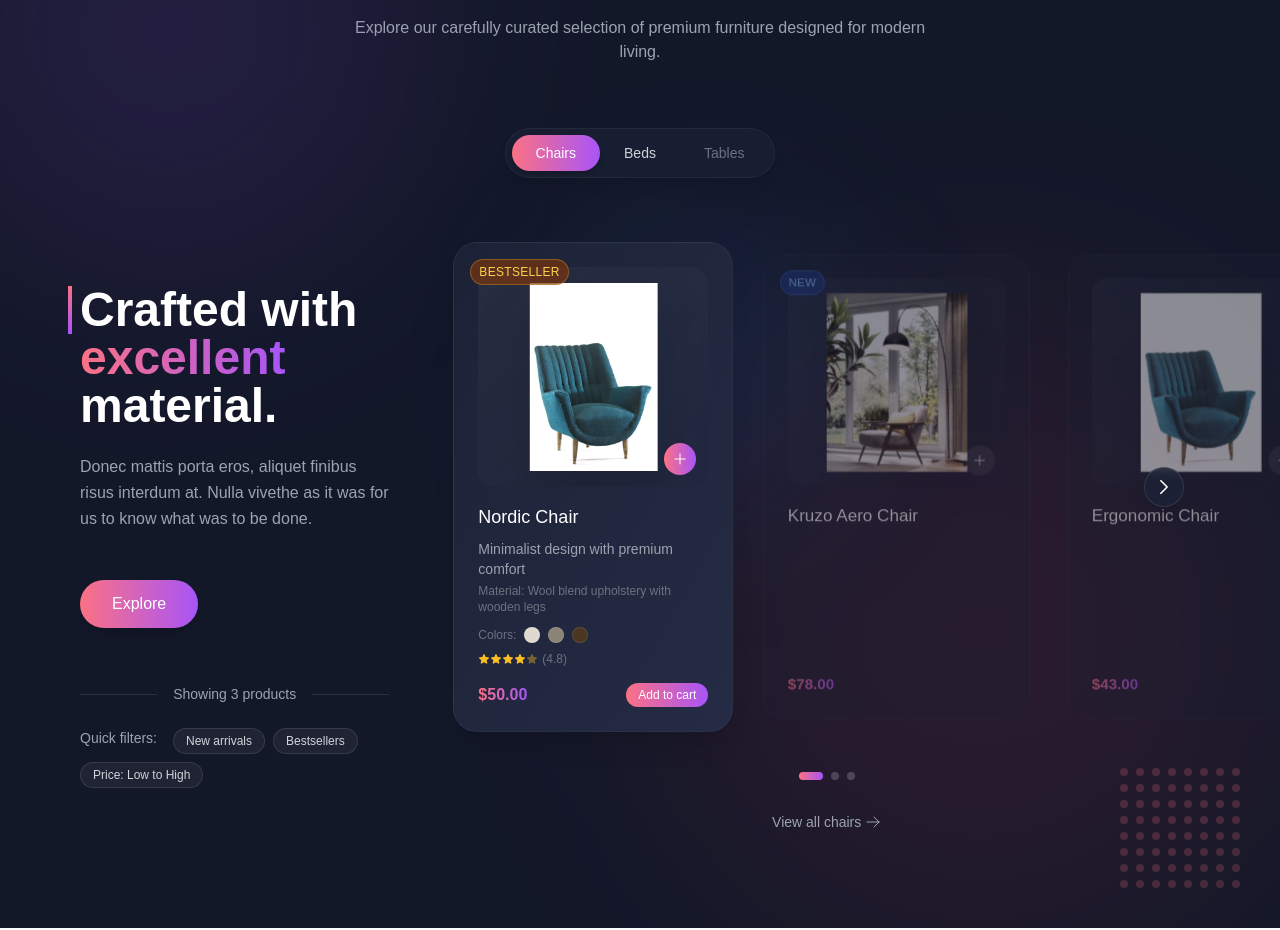
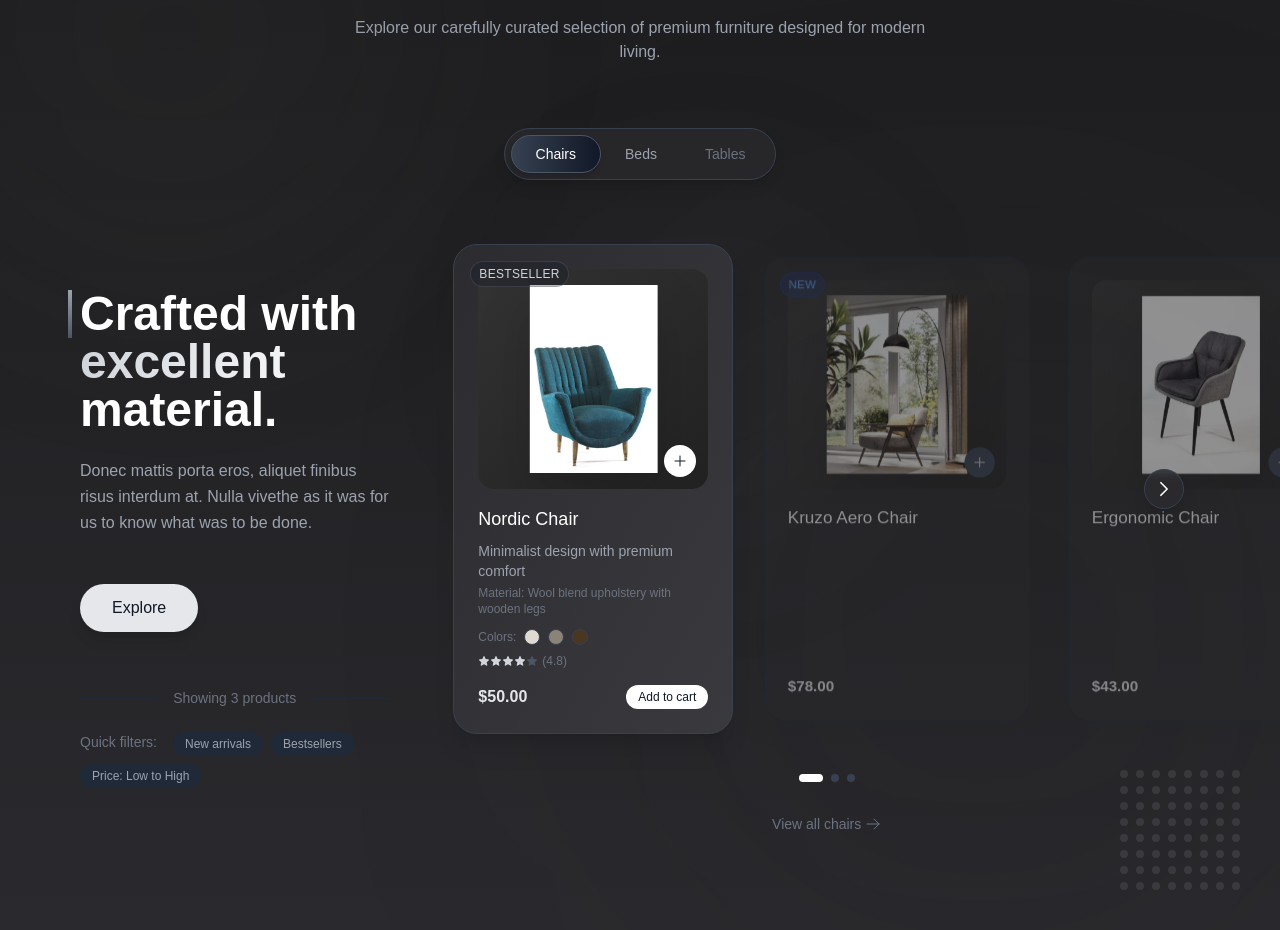
Before and after one commit to rachit069/furnitureEcommerce, a React (Create React App) app in the folder client/: page / in a window 1280 px wide. Shown: the part 940-1870 px from the top of the page. Built offline with nearby package versions, Linux system fonts and the light colour scheme.

Commit message:
background grey

```diff
--- a/client/src/components/chairPage.jsx
+++ b/client/src/components/chairPage.jsx
@@ -2,7 +2,9 @@ import React, { useState } from "react";
 // Import images from assets
 import chair1 from "../assets/chair1.png";
 import chair2 from "../assets/chair2.png";
+import chair3 from "../assets/chair3.png";
 import bed1 from "../assets/bed1.png";
+import table from "../assets/table.png"
 
 const ChairPages = () => {
   const [activeProduct, setActiveProduct] = useState(0);
@@ -37,7 +39,7 @@ const ChairPages = () => {
         id: 3,
         name: "Ergonomic Chair",
         price: 43.00,
-        image: chair1, // Using chair1 as placeholder
+        image: chair3, // Using chair3 as requested
         description: "Designed for optimal posture and support",
         material: "Sustainable wood with eco-friendly fabric",
         colors: ["#636F57", "#8F9779", "#BDC9A7"],
@@ -83,17 +85,17 @@ const ChairPages = () => {
   };
 
   return (
-    <div className="min-h-screen bg-[#131829] py-24 px-6 md:px-20 text-white font-['Poppins',sans-serif] relative overflow-hidden">
+    <div className="min-h-screen bg-gradient-to-b from-[#1C1C1E] to-[#2A2A2E] py-24 px-6 md:px-20 text-white font-['Poppins',sans-serif] relative overflow-hidden">
       {/* Decorative elements */}
       <div className="absolute inset-0 pointer-events-none overflow-hidden">
-        <div className="absolute w-[500px] h-[500px] rounded-full bg-purple-500/10 blur-[100px] -top-20 -left-20"></div>
-        <div className="absolute w-[600px] h-[600px] rounded-full bg-rose-500/10 blur-[120px] bottom-0 right-0"></div>
-        <div className="absolute w-[300px] h-[300px] rounded-full bg-blue-500/10 blur-[80px] top-1/3 right-1/3"></div>
+        <div className="absolute w-[500px] h-[500px] rounded-full bg-[#444]/10 blur-[100px] -top-20 -left-20"></div>
+        <div className="absolute w-[600px] h-[600px] rounded-full bg-[#222]/20 blur-[150px] bottom-0 right-0"></div>
+        <div className="absolute w-[300px] h-[300px] rounded-full bg-[#777]/5 blur-[100px] top-1/3 right-1/3"></div>
 
         {/* Grid pattern */}
-        <div className="absolute bottom-10 right-10 grid grid-cols-8 gap-2 opacity-20">
+        <div className="absolute bottom-10 right-10 grid grid-cols-8 gap-2 opacity-10">
           {Array.from({ length: 64 }).map((_, i) => (
-            <span key={i} className="w-2 h-2 rounded-full bg-rose-400"></span>
+            <span key={i} className="w-2 h-2 rounded-full bg-gray-300"></span>
           ))}
         </div>
       </div>
@@ -108,13 +110,13 @@ const ChairPages = () => {
 
         {/* Category selector */}
         <div className="flex justify-center mb-16">
-          <div className="inline-flex bg-[#1c2236]/70 backdrop-blur-sm p-1.5 rounded-full shadow-lg border border-white/5">
+          <div className="inline-flex bg-[#2C2C30]/70 backdrop-blur-sm p-1.5 rounded-full shadow-lg border border-gray-700">
             <button
               onClick={() => changeCategory("chairs")}
               className={`px-6 py-2 rounded-full text-sm font-medium transition-all duration-300 ${
                 category === "chairs"
-                  ? "bg-gradient-to-r from-rose-400 to-purple-500 text-white shadow-md"
-                  : "text-gray-300 hover:text-white hover:bg-white/5"
+                  ? "bg-gradient-to-r from-gray-700 to-gray-900 text-white shadow-md border border-gray-600"
+                  : "text-gray-400 hover:text-white hover:bg-white/5"
               }`}
             >
               Chairs
@@ -123,8 +125,8 @@ const ChairPages = () => {
               onClick={() => changeCategory("beds")}
               className={`px-6 py-2 rounded-full text-sm font-medium transition-all duration-300 ${
                 category === "beds"
-                  ? "bg-gradient-to-r from-rose-400 to-purple-500 text-white shadow-md"
-                  : "text-gray-300 hover:text-white hover:bg-white/5"
+                  ? "bg-gradient-to-r from-gray-700 to-gray-900 text-white shadow-md border border-gray-600"
+                  : "text-gray-400 hover:text-white hover:bg-white/5"
               }`}
             >
               Beds
@@ -141,9 +143,9 @@ const ChairPages = () => {
           {/* Left content */}
           <div className="w-full lg:w-1/3 space-y-6 z-10">
             <div className="relative">
-              <div className="absolute -left-3 top-0 w-1 h-12 bg-gradient-to-b from-rose-400 to-purple-500"></div>
+              <div className="absolute -left-3 top-0 w-1 h-12 bg-gradient-to-b from-gray-400 to-gray-600"></div>
               <h2 className="text-4xl md:text-5xl font-bold leading-tight">
-                Crafted with <span className="bg-clip-text text-transparent bg-gradient-to-r from-rose-400 to-purple-500">excellent</span> material.
+                Crafted with <span className="bg-clip-text text-transparent bg-gradient-to-r from-gray-300 to-gray-100">excellent</span> material.
               </h2>
             </div>
 
@@ -152,29 +154,29 @@ const ChairPages = () => {
             </p>
 
             <div className="pt-6">
-              <button className="group relative overflow-hidden bg-gradient-to-r from-rose-400 to-purple-500 text-white px-8 py-3 rounded-full font-medium shadow-lg transition-all duration-300 hover:shadow-purple-500/20 hover:shadow-xl">
-                <span className="relative z-10">Explore</span>
-                <span className="absolute inset-0 bg-[#131829] scale-x-0 group-hover:scale-x-100 origin-left transition-transform duration-500"></span>
+              <button className="group relative overflow-hidden bg-gray-200 text-gray-900 px-8 py-3 rounded-full font-medium shadow-lg transition-all duration-300 hover:shadow-gray-400/10 hover:shadow-xl">
+                <span className="relative z-10 group-hover:text-white transition-colors duration-300">Explore</span>
+                <span className="absolute inset-0 bg-gradient-to-r from-gray-700 to-gray-900 scale-x-0 group-hover:scale-x-100 origin-left transition-transform duration-500"></span>
               </button>
             </div>
 
             {/* Product count */}
             <div className="pt-8 flex items-center">
-              <div className="h-px bg-white/10 flex-grow"></div>
-              <div className="px-4 text-sm text-gray-400">Showing {products.length} products</div>
-              <div className="h-px bg-white/10 flex-grow"></div>
+              <div className="h-px bg-gray-800 flex-grow"></div>
+              <div className="px-4 text-sm text-gray-500">Showing {products.length} products</div>
+              <div className="h-px bg-gray-800 flex-grow"></div>
             </div>
 
             {/* Quick filter */}
             <div className="flex flex-wrap gap-2">
-              <span className="text-sm text-gray-400 mr-2">Quick filters:</span>
-              <button className="px-3 py-1 text-xs rounded-full bg-white/5 border border-white/10 text-gray-300 hover:bg-white/10 transition-colors">
+              <span className="text-sm text-gray-500 mr-2">Quick filters:</span>
+              <button className="px-3 py-1 text-xs rounded-full bg-gray-800 text-gray-400 hover:bg-gray-700 hover:text-gray-300 transition-colors">
                 New arrivals
               </button>
-              <button className="px-3 py-1 text-xs rounded-full bg-white/5 border border-white/10 text-gray-300 hover:bg-white/10 transition-colors">
+              <button className="px-3 py-1 text-xs rounded-full bg-gray-800 text-gray-400 hover:bg-gray-700 hover:text-gray-300 transition-colors">
                 Bestsellers
               </button>
-              <button className="px-3 py-1 text-xs rounded-full bg-white/5 border border-white/10 text-gray-300 hover:bg-white/10 transition-colors">
+              <button className="px-3 py-1 text-xs rounded-full bg-gray-800 text-gray-400 hover:bg-gray-700 hover:text-gray-300 transition-colors">
                 Price: Low to High
               </button>
             </div>
@@ -199,8 +201,8 @@ const ChairPages = () => {
                       className={`
                         rounded-3xl p-6 h-full flex flex-col relative overflow-hidden group
                         ${index === activeProduct
-                          ? 'bg-gradient-to-br from-[#1c2236] to-[#252b44] shadow-xl border border-white/5'
-                          : 'bg-[#1c2236]/50 border border-white/5'
+                          ? 'bg-gradient-to-br from-[#2C2C30] to-[#3A3A3E] shadow-xl border border-gray-700'
+                          : 'bg-[#2C2C30]/70 border border-gray-800'
                         }
                       `}
                     >
@@ -209,9 +211,9 @@ const ChairPages = () => {
                         <div className="absolute top-4 left-4 z-20">
                           <div className={`
                             text-xs px-2 py-1 rounded-full font-medium uppercase tracking-wide
-                            ${product.tag === 'new' ? 'bg-blue-900/70 text-blue-300 border border-blue-400/30' :
-                              product.tag === 'bestseller' ? 'bg-amber-900/70 text-amber-300 border border-amber-400/30' :
-                              product.tag === 'premium' ? 'bg-purple-900/70 text-purple-300 border border-purple-400/30' : ''}
+                            ${product.tag === 'new' ? 'bg-blue-900/30 text-blue-400 border border-blue-700/30' :
+                              product.tag === 'bestseller' ? 'bg-gray-900/30 text-gray-300 border border-gray-500/30' :
+                              product.tag === 'premium' ? 'bg-gray-900/30 text-gray-300 border border-gray-500/30' : ''}
                           `}>
                             {product.tag}
                           </div>
@@ -219,7 +221,7 @@ const ChairPages = () => {
                       )}
 
                       {/* Image container */}
-                      <div className="mb-4 rounded-2xl bg-gradient-to-br from-white/5 to-transparent p-4 h-[220px] flex items-center justify-center relative overflow-hidden backdrop-blur-sm">
+                      <div className="mb-4 rounded-2xl bg-gradient-to-br from-[#333] to-[#222] p-4 h-[220px] flex items-center justify-center relative overflow-hidden">
                         {/* Actual image */}
                         <img
                           src={product.image}
@@ -232,8 +234,8 @@ const ChairPages = () => {
                           className={`
                             absolute bottom-3 right-3 w-8 h-8 rounded-full flex items-center justify-center
                             ${index === activeProduct
-                              ? 'bg-gradient-to-r from-rose-400 to-purple-500 text-white'
-                              : 'bg-white/10 text-gray-300 hover:bg-white/20'
+                              ? 'bg-white text-gray-900'
+                              : 'bg-gray-700 text-gray-300 hover:bg-gray-600'
                             }
                           `}
                           onClick={() => setActiveProduct(index)}
@@ -244,14 +246,14 @@ const ChairPages = () => {
                         </button>
 
                         {/* Hover actions */}
-                        <div className="absolute inset-0 bg-black/30 backdrop-blur-sm flex items-center justify-center opacity-0 group-hover:opacity-100 transition-opacity">
+                        <div className="absolute inset-0 bg-black/40 backdrop-blur-sm flex items-center justify-center opacity-0 group-hover:opacity-100 transition-opacity">
                           <div className="flex gap-2">
-                            <button className="w-8 h-8 rounded-full bg-white/10 flex items-center justify-center text-white hover:bg-white/20 transition-colors">
+                            <button className="w-8 h-8 rounded-full bg-gray-800 flex items-center justify-center text-gray-300 hover:bg-gray-700 transition-colors">
                               <svg xmlns="http://www.w3.org/2000/svg" fill="none" viewBox="0 0 24 24" strokeWidth={1.5} stroke="currentColor" className="w-4 h-4">
                                 <path strokeLinecap="round" strokeLinejoin="round" d="M21 8.25c0-2.485-2.099-4.5-4.688-4.5-1.935 0-3.597 1.126-4.312 2.733-.715-1.607-2.377-2.733-4.313-2.733C5.1 3.75 3 5.765 3 8.25c0 7.22 9 12 9 12s9-4.78 9-12z" />
                               </svg>
                             </button>
-                            <button className="w-8 h-8 rounded-full bg-white/10 flex items-center justify-center text-white hover:bg-white/20 transition-colors">
+                            <button className="w-8 h-8 rounded-full bg-gray-800 flex items-center justify-center text-gray-300 hover:bg-gray-700 transition-colors">
                               <svg xmlns="http://www.w3.org/2000/svg" fill="none" viewBox="0 0 24 24" strokeWidth={1.5} stroke="currentColor" className="w-4 h-4">
                                 <path strokeLinecap="round" strokeLinejoin="round" d="M7.217 10.907a2.25 2.25 0 100 2.186m0-2.186c.18.324.283.696.283 1.093s-.103.77-.283 1.093m0-2.186l9.566-5.314m-9.566 7.5l9.566 5.314m0 0a2.25 2.25 0 103.935 2.186 2.25 2.25 0 00-3.935-2.186zm0-12.814a2.25 2.25 0 103.933-2.185 2.25 2.25 0 00-3.933 2.185z" />
                               </svg>
@@ -279,7 +281,7 @@ const ChairPages = () => {
                                 {product.colors.map((color, i) => (
                                   <div
                                     key={i}
-                                    className="w-4 h-4 rounded-full border border-white/10 cursor-pointer hover:ring-2 hover:ring-offset-2 hover:ring-offset-[#1c2236] hover:ring-white/20 transition-all"
+                                    className="w-4 h-4 rounded-full border border-gray-700 cursor-pointer hover:ring-2 hover:ring-offset-1 hover:ring-offset-[#2C2C30] hover:ring-gray-600 transition-all"
                                     style={{ backgroundColor: color }}
                                   ></div>
                                 ))}
@@ -287,9 +289,9 @@ const ChairPages = () => {
 
                               {/* Rating stars */}
                               <div className="mt-2 flex items-center gap-1">
-                                <div className="flex text-amber-400">
+                                <div className="flex text-gray-400">
                                   {Array.from({ length: 5 }).map((_, i) => (
-                                    <svg key={i} xmlns="http://www.w3.org/2000/svg" viewBox="0 0 24 24" fill="currentColor" className={`w-3 h-3 ${i < Math.floor(product.rating) ? 'opacity-100' : 'opacity-40'}`}>
+                                    <svg key={i} xmlns="http://www.w3.org/2000/svg" viewBox="0 0 24 24" fill="currentColor" className={`w-3 h-3 ${i < Math.floor(product.rating) ? 'text-gray-300' : 'text-gray-600'}`}>
                                       <path fillRule="evenodd" d="M10.788 3.21c.448-1.077 1.976-1.077 2.424 0l2.082 5.007 5.404.433c1.164.093 1.636 1.545.749 2.305l-4.117 3.527 1.257 5.273c.271 1.136-.964 2.033-1.96 1.425L12 18.354 7.373 21.18c-.996.608-2.231-.29-1.96-1.425l1.257-5.273-4.117-3.527c-.887-.76-.415-2.212.749-2.305l5.404-.433 2.082-5.006z" clipRule="evenodd" />
                                     </svg>
                                   ))}
@@ -301,14 +303,14 @@ const ChairPages = () => {
                         </div>
 
                         <div className="flex justify-between items-end mt-2">
-                          <div className="font-semibold bg-clip-text text-transparent bg-gradient-to-r from-rose-400 to-purple-500">
+                          <div className="font-semibold text-gray-200">
                             ${product.price.toFixed(2)}
                           </div>
 
                           {index === activeProduct && (
-                            <button className="group relative overflow-hidden px-3 py-1 rounded-full bg-gradient-to-r from-rose-400 to-purple-500 text-white text-xs font-medium transition-all hover:shadow-md">
-                              <span className="relative z-10">Add to cart</span>
-                              <span className="absolute inset-0 bg-gradient-to-r from-purple-500 to-rose-400 opacity-0 group-hover:opacity-100 transition-opacity duration-300"></span>
+                            <button className="group relative overflow-hidden px-3 py-1 rounded-full bg-white text-gray-900 text-xs font-medium transition-all hover:shadow-md">
+                              <span className="relative z-10 group-hover:text-white transition-colors duration-300">Add to cart</span>
+                              <span className="absolute inset-0 bg-gray-900 opacity-0 group-hover:opacity-100 transition-opacity duration-300"></span>
                             </button>
                           )}
                         </div>
@@ -322,7 +324,7 @@ const ChairPages = () => {
               <div className="flex justify-between absolute top-1/2 -translate-y-1/2 w-full left-0 px-4 pointer-events-none">
                 <button
                   onClick={prevProduct}
-                  className="w-10 h-10 rounded-full bg-[#1c2236]/80 border border-white/10 backdrop-blur-sm shadow-lg text-white flex items-center justify-center pointer-events-auto hover:bg-[#1c2236] transition-colors"
+                  className="w-10 h-10 rounded-full bg-[#2C2C30]/80 border border-gray-700 backdrop-blur-sm shadow-lg text-white flex items-center justify-center pointer-events-auto hover:bg-[#2C2C30] transition-colors"
                 >
                   <svg xmlns="http://www.w3.org/2000/svg" fill="none" viewBox="0 0 24 24" strokeWidth={2} stroke="currentColor" className="w-5 h-5">
                     <path strokeLinecap="round" strokeLinejoin="round" d="M15.75 19.5L8.25 12l7.5-7.5" />
@@ -331,7 +333,7 @@ const ChairPages = () => {
 
                 <button
                   onClick={nextProduct}
-                  className="w-10 h-10 rounded-full bg-[#1c2236]/80 border border-white/10 backdrop-blur-sm shadow-lg text-white flex items-center justify-center pointer-events-auto hover:bg-[#1c2236] transition-colors"
+                  className="w-10 h-10 rounded-full bg-[#2C2C30]/80 border border-gray-700 backdrop-blur-sm shadow-lg text-white flex items-center justify-center pointer-events-auto hover:bg-[#2C2C30] transition-colors"
                 >
                   <svg xmlns="http://www.w3.org/2000/svg" fill="none" viewBox="0 0 24 24" strokeWidth={2} stroke="currentColor" className="w-5 h-5">
                     <path strokeLinecap="round" strokeLinejoin="round" d="M8.25 4.5l7.5 7.5-7.5 7.5" />
@@ -348,8 +350,8 @@ const ChairPages = () => {
                   onClick={() => goToProduct(index)}
                   className={`w-2 h-2 rounded-full transition-all duration-300 ${
                     index === activeProduct
-                      ? 'bg-gradient-to-r from-rose-400 to-purple-500 w-6'
-                      : 'bg-white/20 hover:bg-white/30'
+                      ? 'bg-white w-6'
+                      : 'bg-gray-700 hover:bg-gray-600'
                   }`}
                 ></button>
               ))}
@@ -357,7 +359,7 @@ const ChairPages = () => {
 
             {/* View all button */}
             <div className="text-center mt-8">
-              <button className="text-sm text-gray-400 hover:text-white flex items-center gap-1 mx-auto transition-colors group">
+              <button className="text-sm text-gray-500 hover:text-white flex items-center gap-1 mx-auto transition-colors group">
                 View all {category}
                 <svg xmlns="http://www.w3.org/2000/svg" fill="none" viewBox="0 0 24 24" strokeWidth={1.5} stroke="currentColor" className="w-4 h-4 group-hover:translate-x-1 transition-transform">
                   <path strokeLinecap="round" strokeLinejoin="round" d="M13.5 4.5L21 12m0 0l-7.5 7.5M21 12H3" />
```
